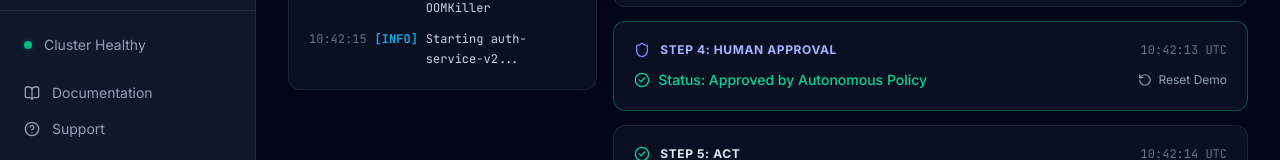
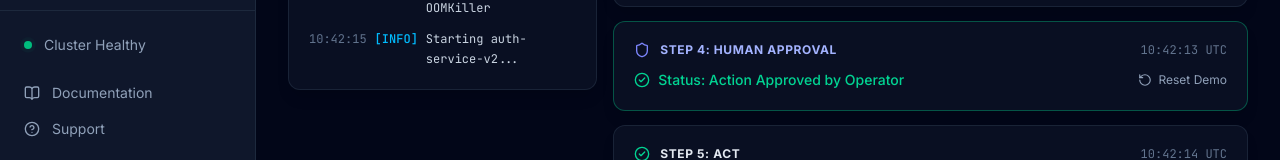
Before and after one commit to Abjithbk/warden-ai, a React app in the folder dashboard/frontend/: page /incidents/1 in a window 1280 px wide. Both pictures are taken after a click on the button "Approve Action". Shown: the part 637-797 px from the top of the page. Built offline with nearby package versions, Linux system fonts and the light colour scheme; the HTML template or start-up script is replaced by a standard one.

Commit message:
fix: minor changes

```diff
--- a/dashboard/frontend/src/components/incidents/IncidentWorkflowSteps.jsx
+++ b/dashboard/frontend/src/components/incidents/IncidentWorkflowSteps.jsx
@@ -8,7 +8,6 @@
   Play,
   Activity,
   RotateCcw,
-  Clock,
   Terminal,
 } from 'lucide-react';
 
@@ -183,7 +182,7 @@
               <div className="flex items-center justify-between">
                 <div className="flex items-center gap-2 text-sm text-emerald-400">
                   <CheckCircle2 className="h-4 w-4" />
-                  <span className="font-medium">Status: Approved by Autonomous Policy</span>
+                  <span className="font-medium">Status: Action Approved by Operator</span>
                 </div>
                 <button
                   type="button"
```
Lines whose indentation alone changed are shown as unchanged.
